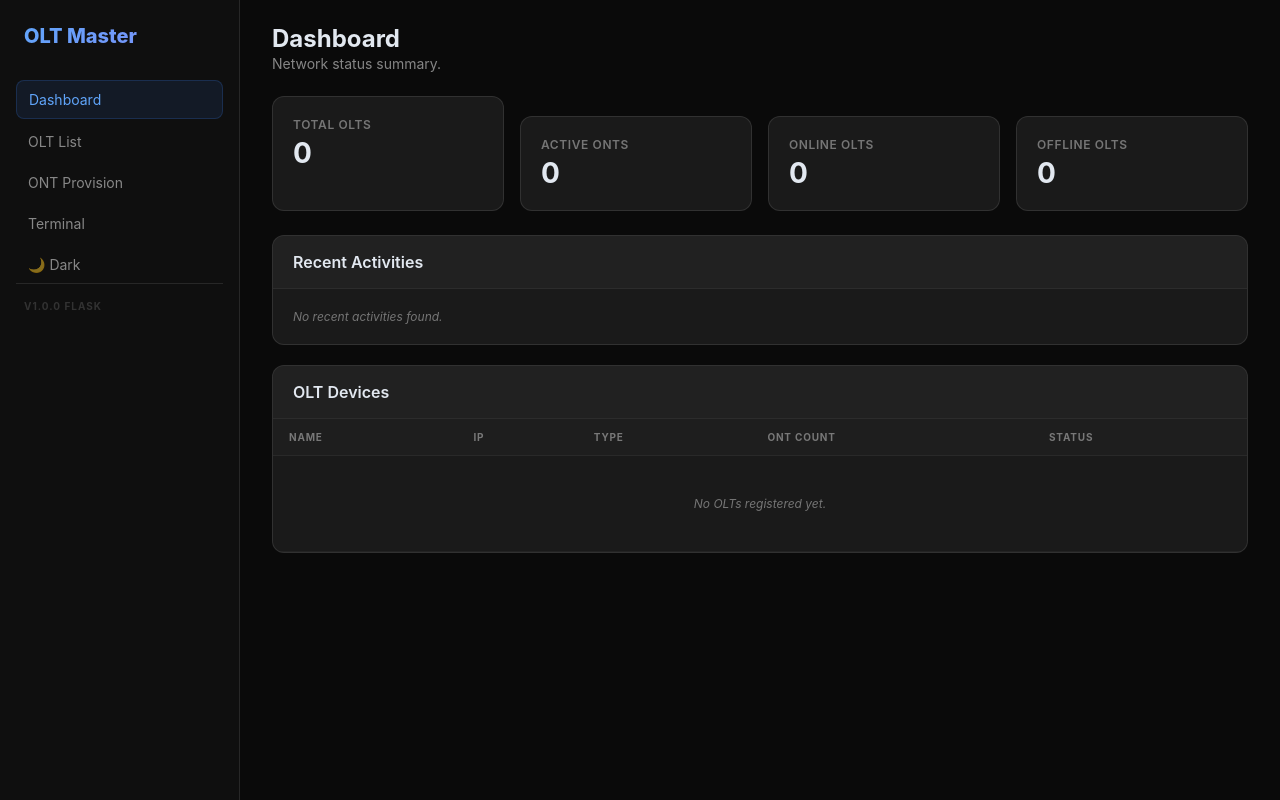
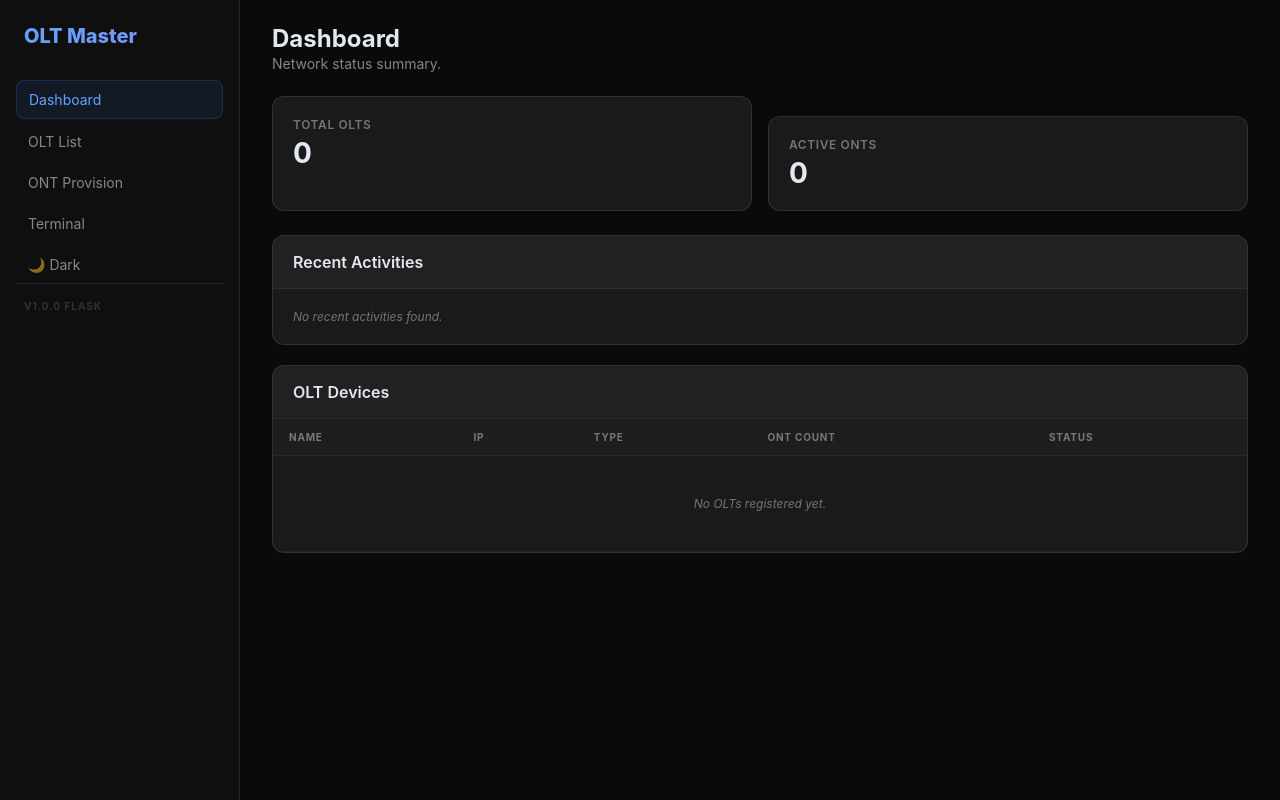
Before and after one commit to m-a-b-d-u-h/olt-app, a Flask app: page / in a window 1280 px wide. Run offline with Flask 3, Linux system fonts and the light colour scheme; data that the repository does not hold is empty.

Commit message:
refactor(dashboard): remove online/offline OLTs stats, keep only Total OLTs and Active ONTs

```diff
--- a/templates/dashboard.html
+++ b/templates/dashboard.html
@@ -16,14 +16,6 @@
     <div class="card stat-card">
         <div class="stat-label">Active ONTs</div>
         <div class="stat-value">{{ onts|length }}</div>
-    </div>
-    <div class="card stat-card">
-        <div class="stat-label">Online OLTs</div>
-        <div class="stat-value" id="online-olts">...</div>
-    </div>
-    <div class="card stat-card">
-        <div class="stat-label">Offline OLTs</div>
-        <div class="stat-value" id="offline-olts">...</div>
     </div>
 </div>
 
@@ -66,7 +58,6 @@
 <script>
 async function checkStatuses() {
     const els = document.querySelectorAll('[data-olt-id]');
-    let online = 0, offline = 0;
     for (const el of els) {
         try {
             const r = await fetch('/api/olt/' + el.dataset.oltId + '/status');
@@ -74,20 +65,15 @@ async function checkStatuses() {
             if (d.status === 'online') {
                 el.className = 'badge badge-online';
                 el.textContent = 'online';
-                online++;
             } else {
                 el.className = 'badge badge-offline';
                 el.textContent = 'offline';
-                offline++;
             }
         } catch {
             el.className = 'badge badge-offline';
             el.textContent = 'error';
-            offline++;
         }
     }
-    document.getElementById('online-olts').textContent = online;
-    document.getElementById('offline-olts').textContent = offline;
 }
 checkStatuses();
 </script>
```
